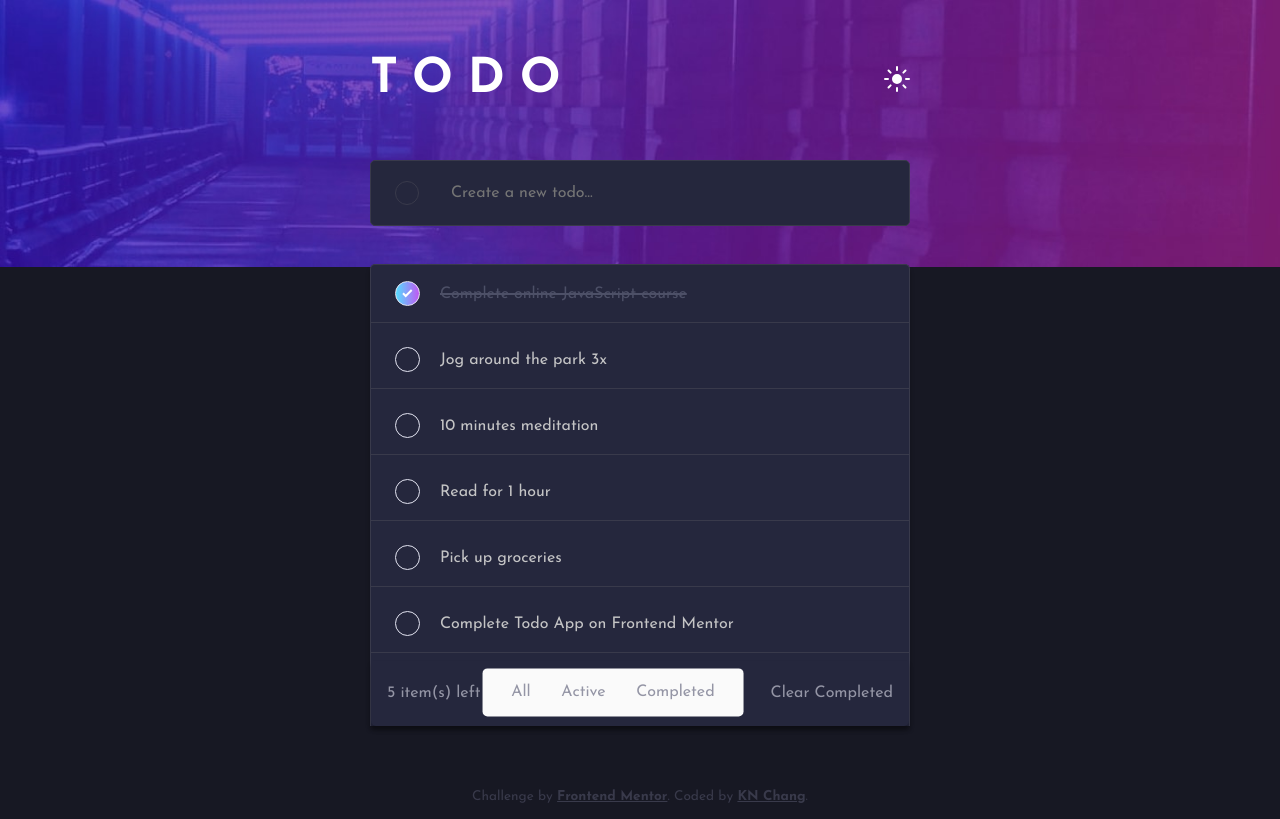
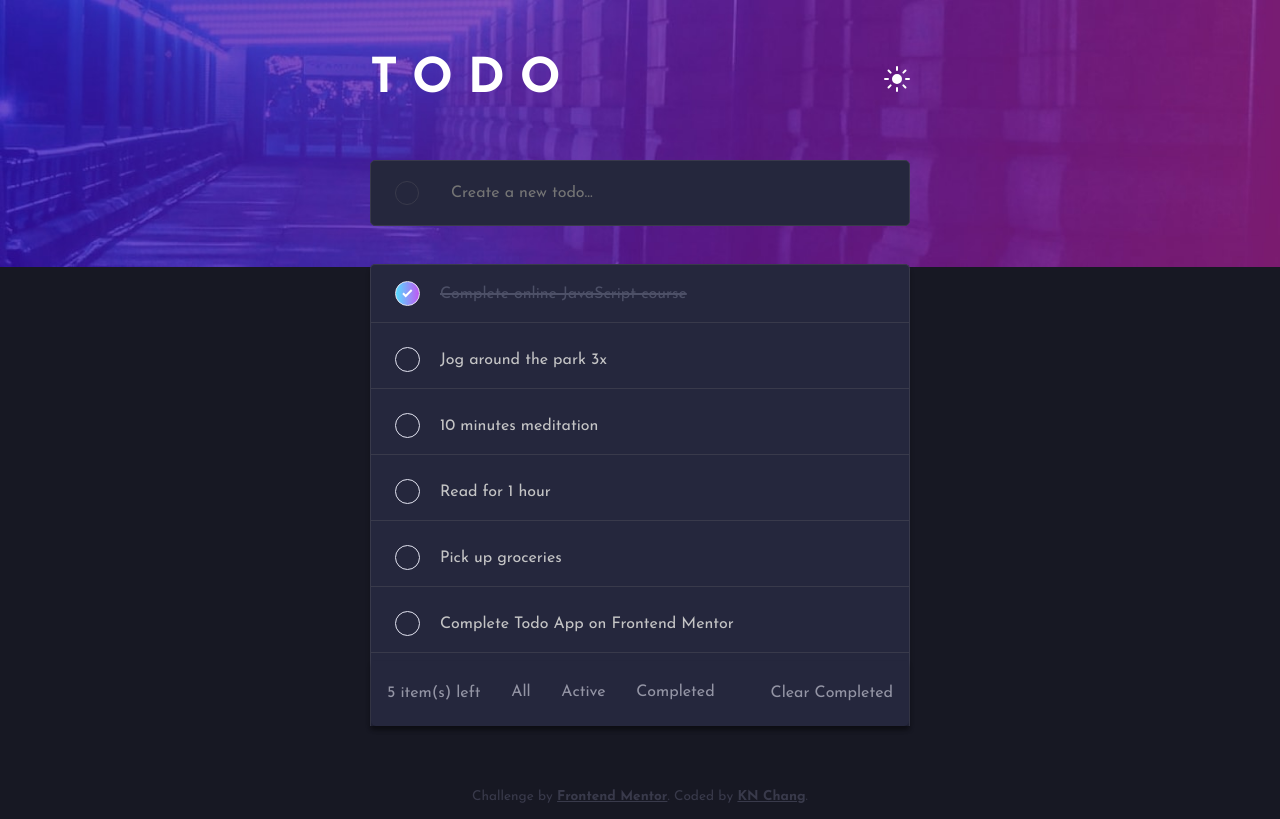
Before and after one commit to kaiens-lab/Vue-Todo, a Vue app: page / in a window 1280 px wide. Built offline with nearby package versions, Linux system fonts and the light colour scheme.

Commit message:
Fixed the background-color for todoFilter(darkTheme)

```diff
--- a/src/components/TodoFilter.vue
+++ b/src/components/TodoFilter.vue
@@ -73,6 +73,10 @@ const completedTodos = () => {
   color: #9495a5;
 }
 
+[data-theme="darkTheme"] .todoFilter {
+  background: transparent;
+}
+
 .todoFilter label {
   background: transparent;
   margin: 0 0.8rem;
```
